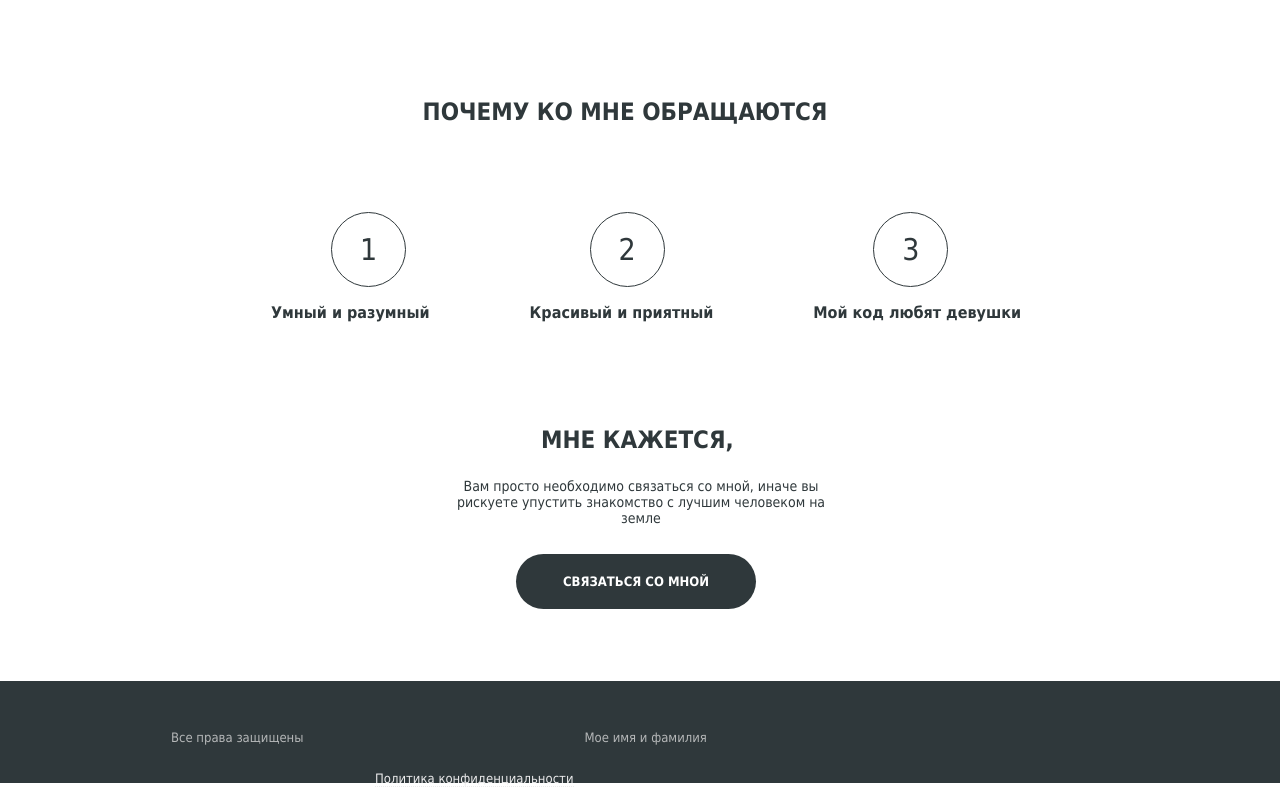
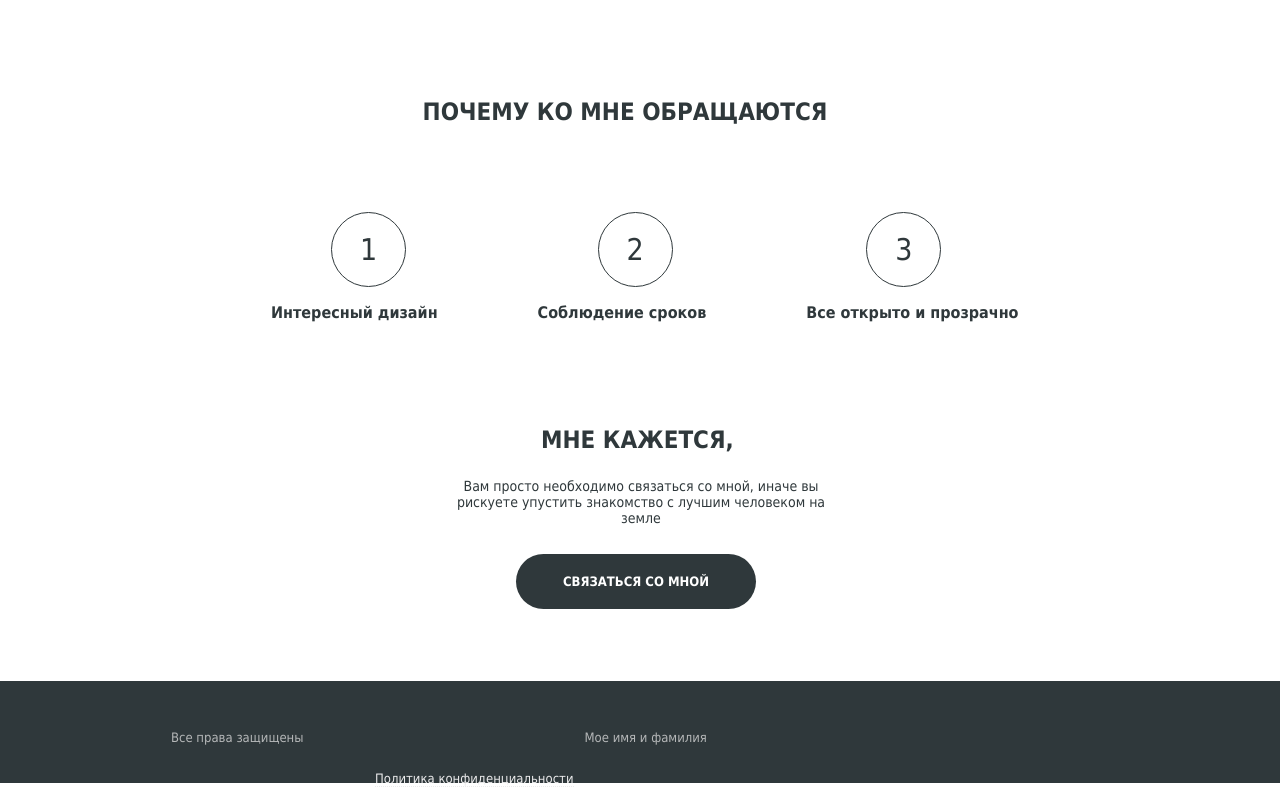
Before and after one commit to this-jsx/my_projects, a plain HTML site: page index.html in a window 1280 px wide. Shown: the part 1164-1964 px from the top of the page. Drawn offline with Linux system fonts and the light colour scheme.

Commit message:
Last list was changed

```diff
--- a/index.html
+++ b/index.html
@@ -80,7 +80,7 @@
 						1
 					</div>
 					<p class="wrap__title">
-						Умный и разумный
+						Интересный дизайн
 					</p>
 				</li>
 				<li class="wrap__item">
@@ -88,7 +88,7 @@
 						2
 					</div>
 					<p class="wrap__title">
-						Красивый и приятный
+						Соблюдение сроков
 					</p>
 				</li>
 				<li class="wrap__item">
@@ -96,7 +96,7 @@
 						3
 					</div>
 					<p class="wrap__title">
-						Мой код любят девушки
+						Все открыто и прозрачно
 					</p>
 				</li>
 			</ul>
```
